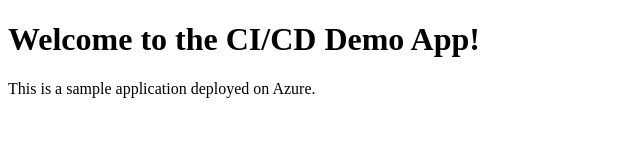
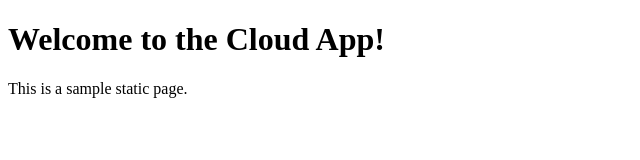
Before and after one commit to raneem-tamer/Cloud, a website: page public/index.html in a window 1280 px wide. Shown: the whole page, without its empty margins (0-640 px from the left). Drawn offline with Linux system fonts and the light colour scheme.

Commit message:
update Initial commit

```diff
--- a/package.json
+++ b/package.json
@@ -3,8 +3,9 @@
     "version": "1.0.0",
     "main": "server.js",
     "scripts": {
-    "test": "echo \"Error: no test specified\" && exit 1",
-    "start": "node server.js"
+      "start": "node server.js",
+      "build": "echo \"No build process defined\"",
+      "test": "echo \"No tests defined\" && exit 0"
     },
     "keywords": [],
     "author": "",
--- a/public/index.html
+++ b/public/index.html
@@ -3,10 +3,10 @@
 <head>
   <meta charset="UTF-8">
   <meta name="viewport" content="width=device-width, initial-scale=1.0">
-  <title>CI/CD Demo App</title>
+  <title>Cloud App</title>
 </head>
 <body>
-  <h1>Welcome to the CI/CD Demo App!</h1>
-  <p>This is a sample application deployed on Azure.</p>
+  <h1>Welcome to the Cloud App!</h1>
+  <p>This is a sample static page.</p>
 </body>
 </html>
```
Lines whose indentation alone changed are shown as unchanged.
